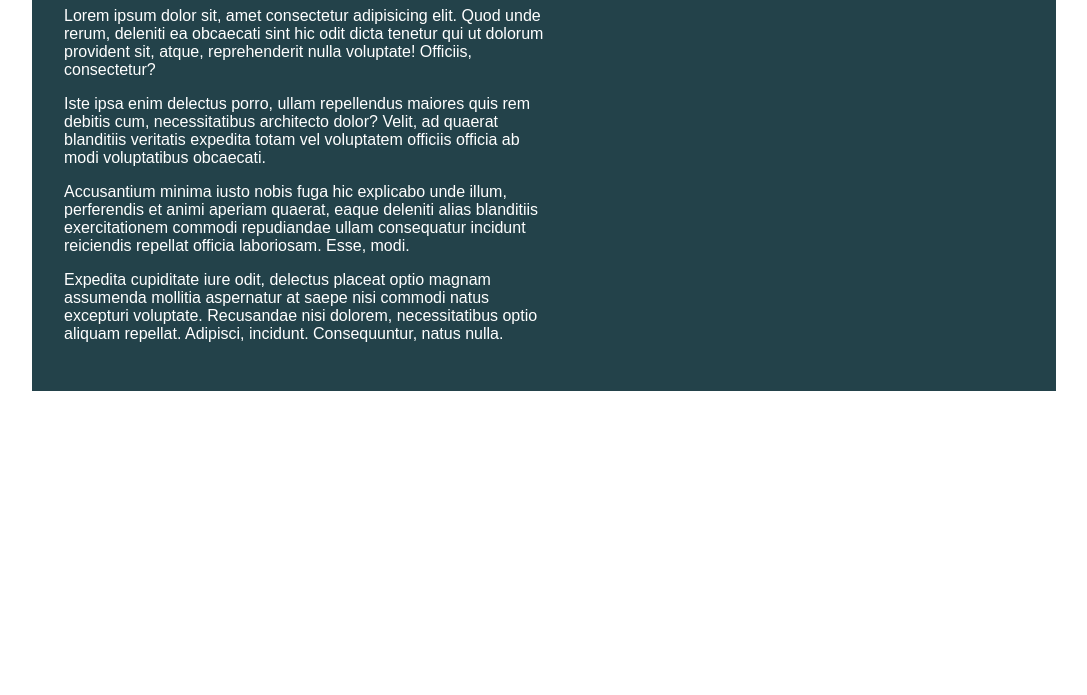
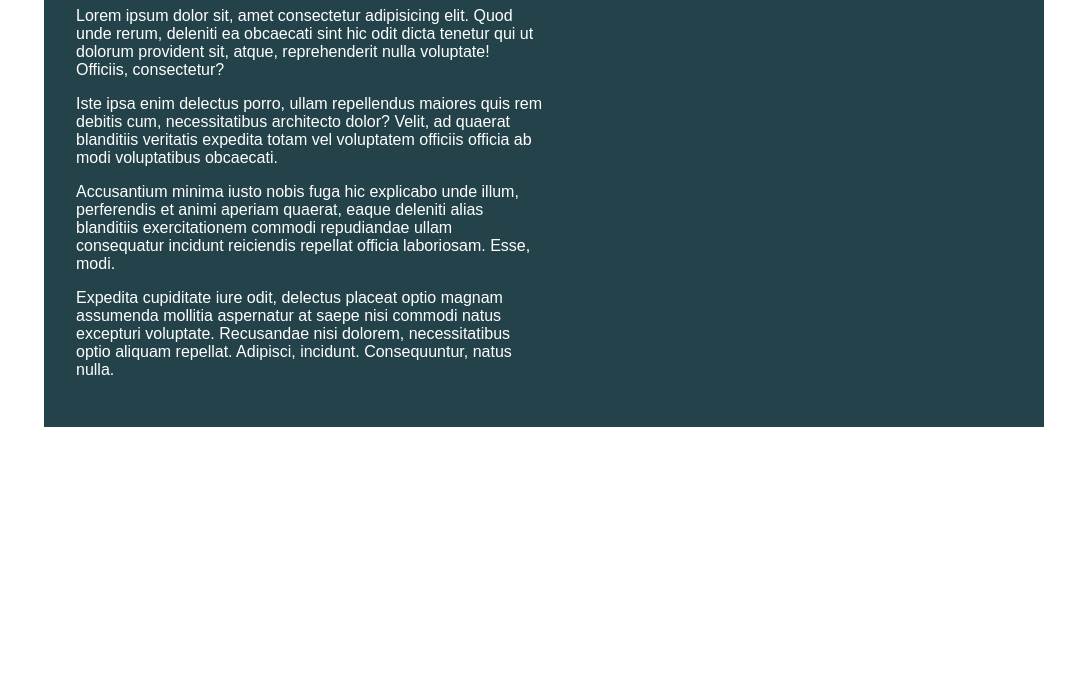
Before and after one commit to djaydevs/webdev-practice, a plain HTML site: page conquering-responsive-layouts/challenge01/index.html in a window 1280 px wide. Shown: the part 105-800 px from the top of the page, without its empty margins (96-1183 px from the left). Drawn offline with Linux system fonts and the light colour scheme.

Commit message:
Update style.css

```diff
--- a/conquering-responsive-layouts/challenge01/style.css
+++ b/conquering-responsive-layouts/challenge01/style.css
@@ -25,12 +25,12 @@ body {
   background: #23424a;
   color: white;
 
-  width: 80%;
+  width: min(80%, 1000px);
   margin: 0 auto;
 
   padding: 2em;
 }
 
 .intro-content {
-  width: 50%;
+  width: min(50%, 1000px);
 }
```
